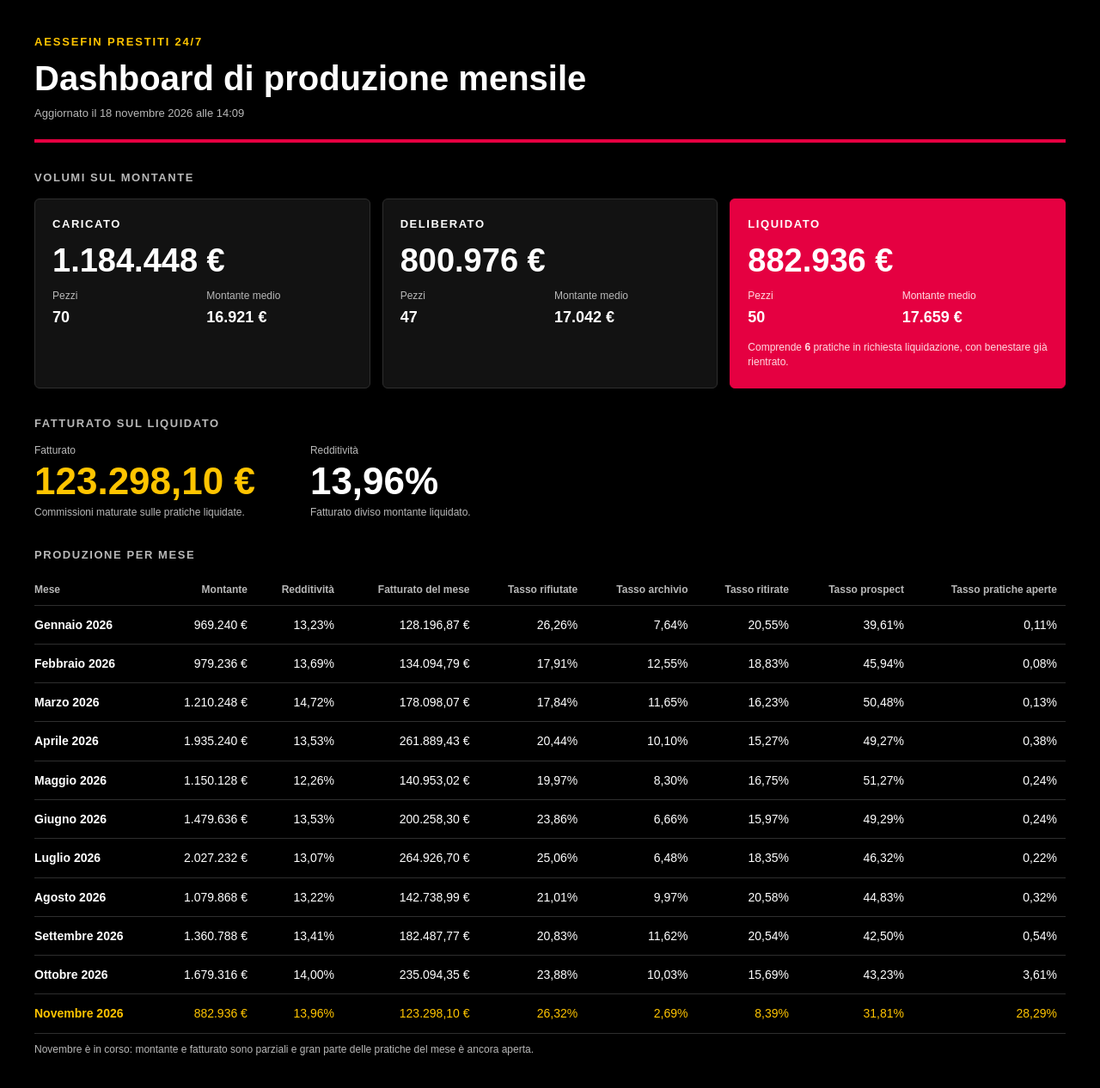
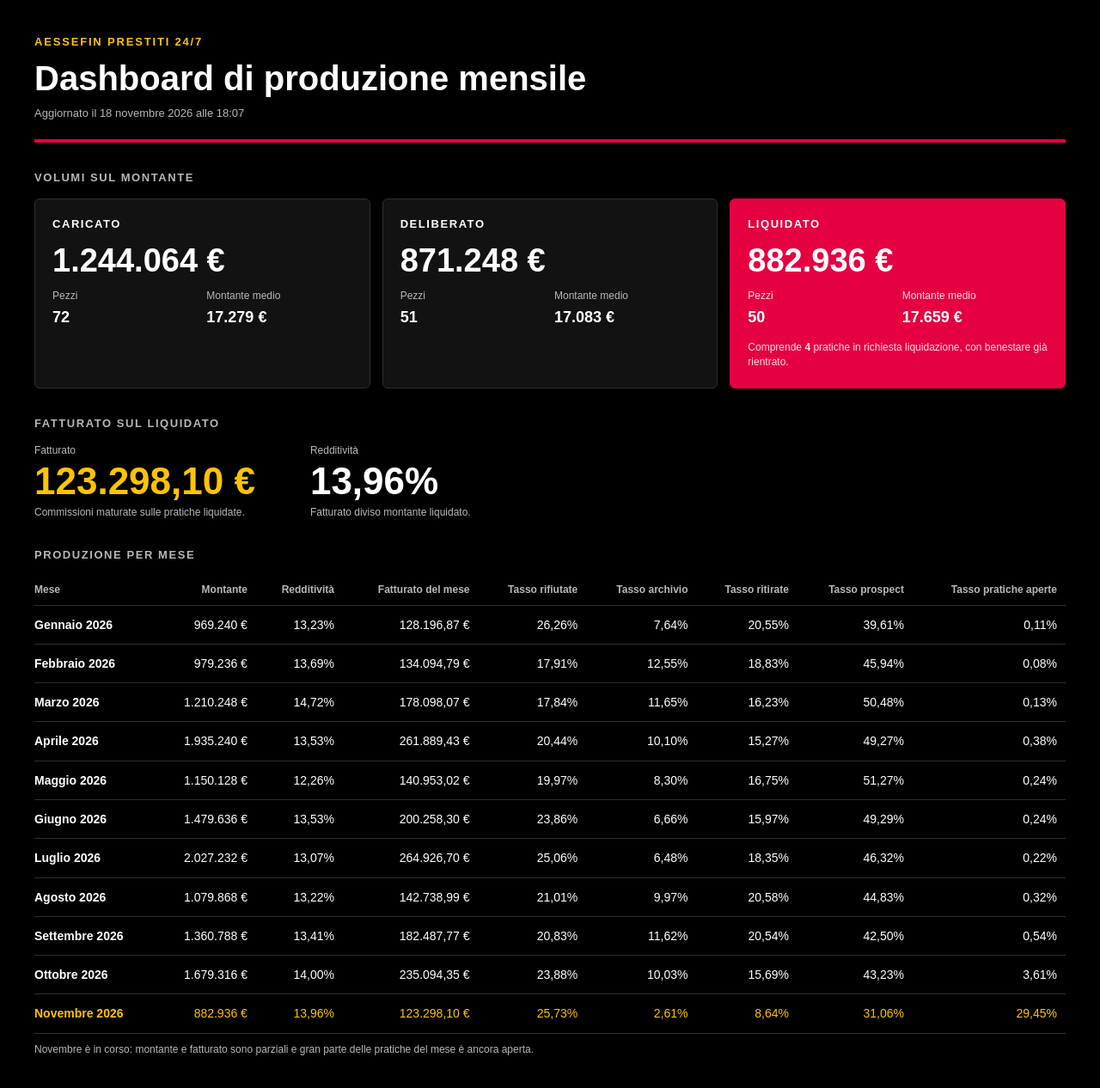
Before and after one commit to antonioclemente-2569/dashboard-produzione, a plain HTML site: page index.html in a window 1280 px wide. Shown: the whole page at 86% size. Drawn offline with Linux system fonts and the light colour scheme.

Commit message:
Aggiorna la dashboard di produzione mensile (dati del 18 novembre 2026, ore 18:07)
Co-Authored-By: Claude Sonnet 5.5 <noreply@anthropic.com>
Claude-Session: https://claude.ai/code/session_01CFNjML6a9h4b94zfgDT7zZ

```diff
--- a/index.html
+++ b/index.html
@@ -61,11 +61,11 @@
 
 </style></head><body>
 <div class="ae">
-<header class="ae-head"><p class="ae-brand">Aessefin Prestiti 24/7</p><h1 class="ae-title">Dashboard di produzione mensile</h1><p class="ae-period">Aggiornato il 18 novembre 2026 alle 14:09</p></header>
-<section><h2 class="ae-h2">Volumi sul montante</h2><div class="ae-cards"><article class="ae-card"><p class="ae-card-label">Caricato</p><b class="ae-big">1.184.448 €</b>
-<dl class="ae-pairs"><div><dt>Pezzi</dt><dd>70</dd></div><div><dt>Montante medio</dt><dd>16.921 €</dd></div></dl></article><article class="ae-card"><p class="ae-card-label">Deliberato</p><b class="ae-big">800.976 €</b>
-<dl class="ae-pairs"><div><dt>Pezzi</dt><dd>47</dd></div><div><dt>Montante medio</dt><dd>17.042 €</dd></div></dl></article><article class="ae-card is-key"><p class="ae-card-label">Liquidato</p><b class="ae-big">882.936 €</b>
-<dl class="ae-pairs"><div><dt>Pezzi</dt><dd>50</dd></div><div><dt>Montante medio</dt><dd>17.659 €</dd></div></dl><p class="ae-note">Comprende <b>6</b> pratiche in richiesta liquidazione, con benestare già rientrato.</p></article></div></section>
+<header class="ae-head"><p class="ae-brand">Aessefin Prestiti 24/7</p><h1 class="ae-title">Dashboard di produzione mensile</h1><p class="ae-period">Aggiornato il 18 novembre 2026 alle 18:07</p></header>
+<section><h2 class="ae-h2">Volumi sul montante</h2><div class="ae-cards"><article class="ae-card"><p class="ae-card-label">Caricato</p><b class="ae-big">1.244.064 €</b>
+<dl class="ae-pairs"><div><dt>Pezzi</dt><dd>72</dd></div><div><dt>Montante medio</dt><dd>17.279 €</dd></div></dl></article><article class="ae-card"><p class="ae-card-label">Deliberato</p><b class="ae-big">871.248 €</b>
+<dl class="ae-pairs"><div><dt>Pezzi</dt><dd>51</dd></div><div><dt>Montante medio</dt><dd>17.083 €</dd></div></dl></article><article class="ae-card is-key"><p class="ae-card-label">Liquidato</p><b class="ae-big">882.936 €</b>
+<dl class="ae-pairs"><div><dt>Pezzi</dt><dd>50</dd></div><div><dt>Montante medio</dt><dd>17.659 €</dd></div></dl><p class="ae-note">Comprende <b>4</b> pratiche in richiesta liquidazione, con benestare già rientrato.</p></article></div></section>
 <section><h2 class="ae-h2">Fatturato sul liquidato</h2><div class="ae-rev">
 <div><p class="ae-fig-label">Fatturato</p><b class="ae-fig">123.298,10 €</b><p class="ae-fig-def">Commissioni maturate sulle pratiche liquidate.</p></div>
 <div><p class="ae-fig-label">Redditività</p><b class="ae-fig is-plain">13,96%</b><p class="ae-fig-def">Fatturato diviso montante liquidato.</p></div></div></section>
@@ -80,7 +80,7 @@
 <tr><td>Agosto 2026</td><td>1.079.868 €</td><td>13,22%</td><td>142.738,99 €</td><td>21,01%</td><td>9,97%</td><td>20,58%</td><td>44,83%</td><td>0,32%</td></tr>
 <tr><td>Settembre 2026</td><td>1.360.788 €</td><td>13,41%</td><td>182.487,77 €</td><td>20,83%</td><td>11,62%</td><td>20,54%</td><td>42,50%</td><td>0,54%</td></tr>
 <tr><td>Ottobre 2026</td><td>1.679.316 €</td><td>14,00%</td><td>235.094,35 €</td><td>23,88%</td><td>10,03%</td><td>15,69%</td><td>43,23%</td><td>3,61%</td></tr>
-<tr class="is-current"><td>Novembre 2026</td><td>882.936 €</td><td>13,96%</td><td>123.298,10 €</td><td>26,32%</td><td>2,69%</td><td>8,39%</td><td>31,81%</td><td>28,29%</td></tr>
+<tr class="is-current"><td>Novembre 2026</td><td>882.936 €</td><td>13,96%</td><td>123.298,10 €</td><td>25,73%</td><td>2,61%</td><td>8,64%</td><td>31,06%</td><td>29,45%</td></tr>
 </tbody></table></div>
 <p class="ae-table-note">Novembre è in corso: montante e fatturato sono parziali e gran parte delle pratiche del mese è ancora aperta.</p></section>
 </div>
```
